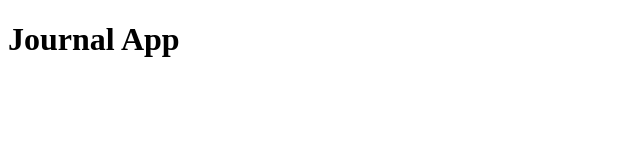
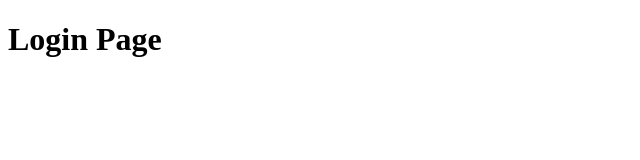
Before and after one commit to victorivanlopezlearning/journal-app-react, a React (Vite) app: page /auth/login in a window 1280 px wide. Shown: the top 160 px of the page, without its empty margins (0-640 px from the left). Built offline with nearby package versions, Linux system fonts and the light colour scheme.

Commit message:
Configured: all routes

```diff
--- a/src/JournalApp.jsx
+++ b/src/JournalApp.jsx
@@ -1,6 +1,13 @@
+import {
+  createBrowserRouter,
+  RouterProvider,
+} from 'react-router-dom';
+import { AppRouter } from './router/AppRouter';
+
+const router = createBrowserRouter(AppRouter);
 
 export const JournalApp = () => {
   return (
-    <h1>Journal App</h1>
+    <RouterProvider router={router} />
   )
 }
--- /dev/null
+++ b/src/auth/layout/AuthLayout.jsx
@@ -0,0 +1,9 @@
+import { Outlet } from 'react-router-dom';
+
+export const AuthLayout = () => {
+  return (
+    <div>
+      <Outlet />
+    </div>
+  )
+}
--- /dev/null
+++ b/src/auth/pages/LoginPage.jsx
@@ -0,0 +1,6 @@
+
+export const LoginPage = () => {
+  return (
+    <h1>Login Page</h1>
+  )
+}
--- /dev/null
+++ b/src/auth/pages/RegisterPage.jsx
@@ -0,0 +1,6 @@
+
+export const RegisterPage = () => {
+  return (
+    <h1>Register Page</h1>
+  )
+}
--- /dev/null
+++ b/src/auth/pages/index.js
@@ -0,0 +1,2 @@
+export * from './LoginPage';
+export * from './RegisterPage';
--- /dev/null
+++ b/src/auth/routes/AuthRoutes.jsx
@@ -0,0 +1,21 @@
+import { Navigate } from 'react-router-dom';
+import { LoginPage, RegisterPage } from '../pages';
+
+export const AuthRoutes = [
+  {
+    path: 'login',
+    element: <LoginPage />
+  },
+  {
+    path: 'register',
+    element: <RegisterPage />
+  },
+  {
+    index: true,
+    element: <Navigate to='/auth/login' />
+  },
+  {
+    path: '*',
+    element: <Navigate to='/auth/login' />
+  },
+]
--- /dev/null
+++ b/src/journal/layout/JournalLayout.jsx
@@ -0,0 +1,9 @@
+import { Outlet } from 'react-router-dom';
+
+export const JournalLayout = () => {
+  return (
+    <>
+      <Outlet />
+    </>
+  )
+}
--- /dev/null
+++ b/src/journal/pages/JournalPage.jsx
@@ -0,0 +1,6 @@
+
+export const JournalPage = () => {
+  return (
+    <h1>Journal Page</h1>
+  )
+}
--- /dev/null
+++ b/src/journal/routes/JournalRoutes.jsx
@@ -0,0 +1,13 @@
+import { Navigate } from 'react-router-dom';
+import { JournalPage } from '../pages/JournalPage';
+
+export const JournalRoutes = [
+  {
+    index: true,
+    element: <JournalPage />
+  },
+  {
+    path: '*',
+    element: <Navigate to='/' />
+  },
+]
--- /dev/null
+++ b/src/router/AppRouter.jsx
@@ -0,0 +1,17 @@
+import { AuthLayout } from '../auth/layout/AuthLayout';
+import { AuthRoutes } from '../auth/routes/AuthRoutes';
+import { JournalLayout } from '../journal/layout/JournalLayout';
+import { JournalRoutes } from '../journal/routes/JournalRoutes';
+
+export const AppRouter = [
+  {
+    path: 'auth',
+    element: <AuthLayout />,
+    children: AuthRoutes,
+  },
+  {
+    path: '/',
+    element: <JournalLayout />,
+    children: JournalRoutes,
+  },
+]
```
